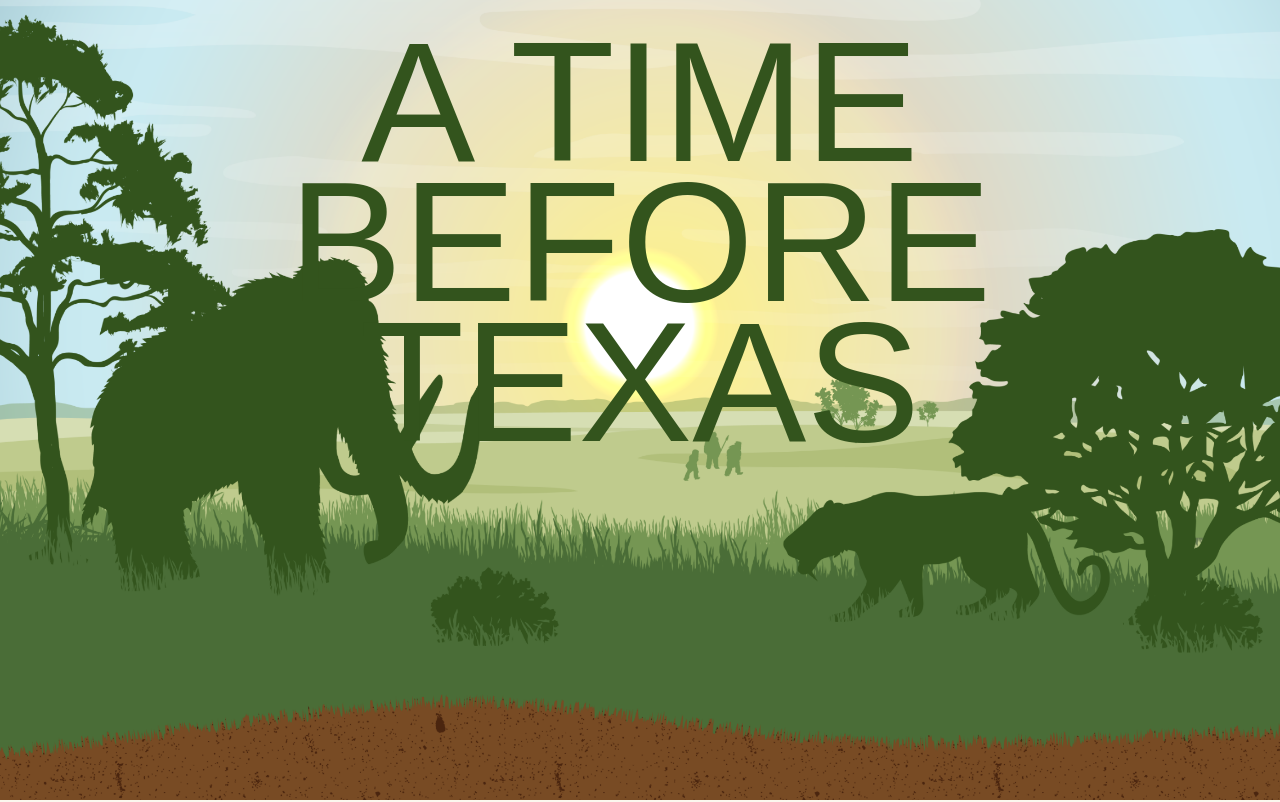
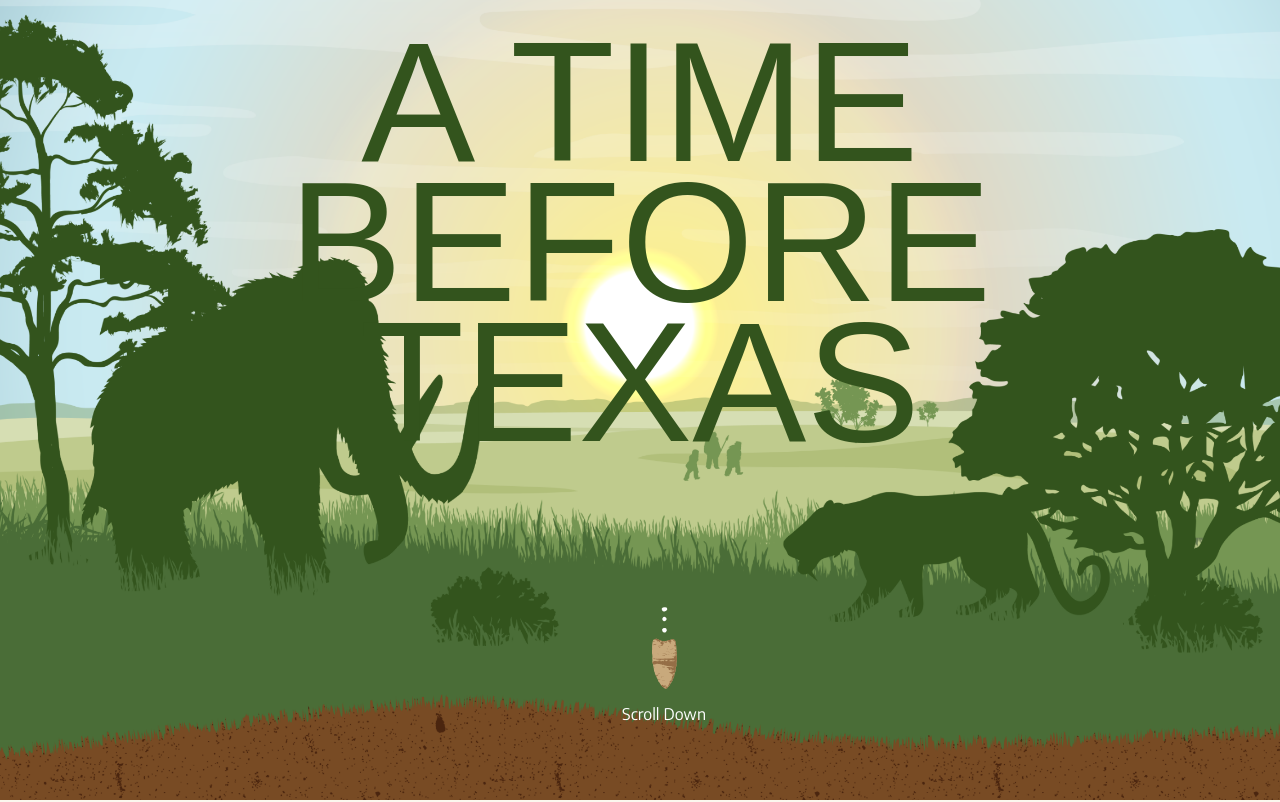
Before and after one commit to scottdickerson/paleoindian-site, a Next.js app: page / in a window 1280 px wide. Shown: the top 802 px of the page. Built offline with nearby package versions, Linux system fonts and the light colour scheme; a web font is replaced by a local one.

Commit message:
fix(arrow): improve UX for arrow scroller

```diff
--- a/src/components/arrowhead-scroller.tsx
+++ b/src/components/arrowhead-scroller.tsx
@@ -20,6 +20,7 @@ export const ArrowheadScroller = ({
 }: {
     scrollTarget: RefObject<HTMLElement>
 }) => {
+    // eslint-disable-next-line @typescript-eslint/no-unused-vars
     const { isVisible, setIsVisible } = useContext(ArrowheadContext) ?? {
         isVisible: true,
         setIsVisible: () => {},
@@ -41,7 +42,7 @@ export const ArrowheadScroller = ({
             setIsVisible(false)
         }, 200)
     }
-    return isVisible ? (
+    return (
         <button
             className={styles.arrowHead}
             onClick={() => {
@@ -56,6 +57,7 @@ export const ArrowheadScroller = ({
                 width={isMobile ? 16 : 25}
                 height={isMobile ? 52 : 82}
             />
+            Scroll Down
         </button>
-    ) : null
+    )
 }
--- a/src/styles/Arrowhead.module.scss
+++ b/src/styles/Arrowhead.module.scss
@@ -1,21 +1,27 @@
 .arrowHead {
-    position: fixed;
+    position: absolute;
     margin: auto;
+    display: flex;
+    flex-direction: column;
+    align-items: center;
+    gap: 1rem;
     bottom: calc($footer-height + 1rem);
+    color: white;
     left: 50%;
     cursor: pointer;
     z-index: 10;
+    transform: translate(-25%);
     // pulsing animation
-    animation: pulse 2s infinite;
-    @keyframes pulse {
-        0% {
-            transform: scale(1) translate(-50%, -50%);
-        }
-        50% {
-            transform: scale(1.5) translate(-36.6%, -36.6%);
-        }
-        100% {
-            transform: scale(1) translate(-50%, -50%);
-        }
-    }
+    // animation: pulse 2s infinite;
+    // @keyframes pulse {
+    //     0% {
+    //         transform: scale(1) translate(-50%, -50%);
+    //     }
+    //     50% {
+    //         transform: scale(1.5) translate(-36.6%, -36.6%);
+    //     }
+    //     100% {
+    //         transform: scale(1) translate(-50%, -50%);
+    //     }
+    // }
 }
```
